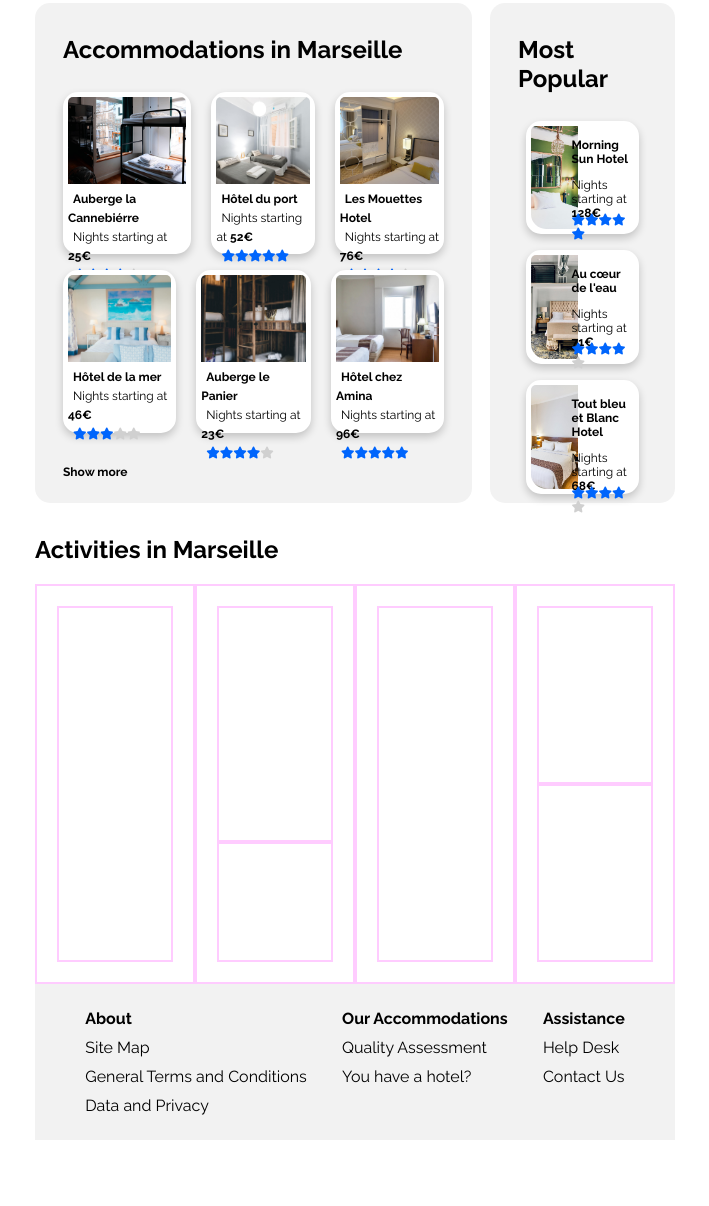
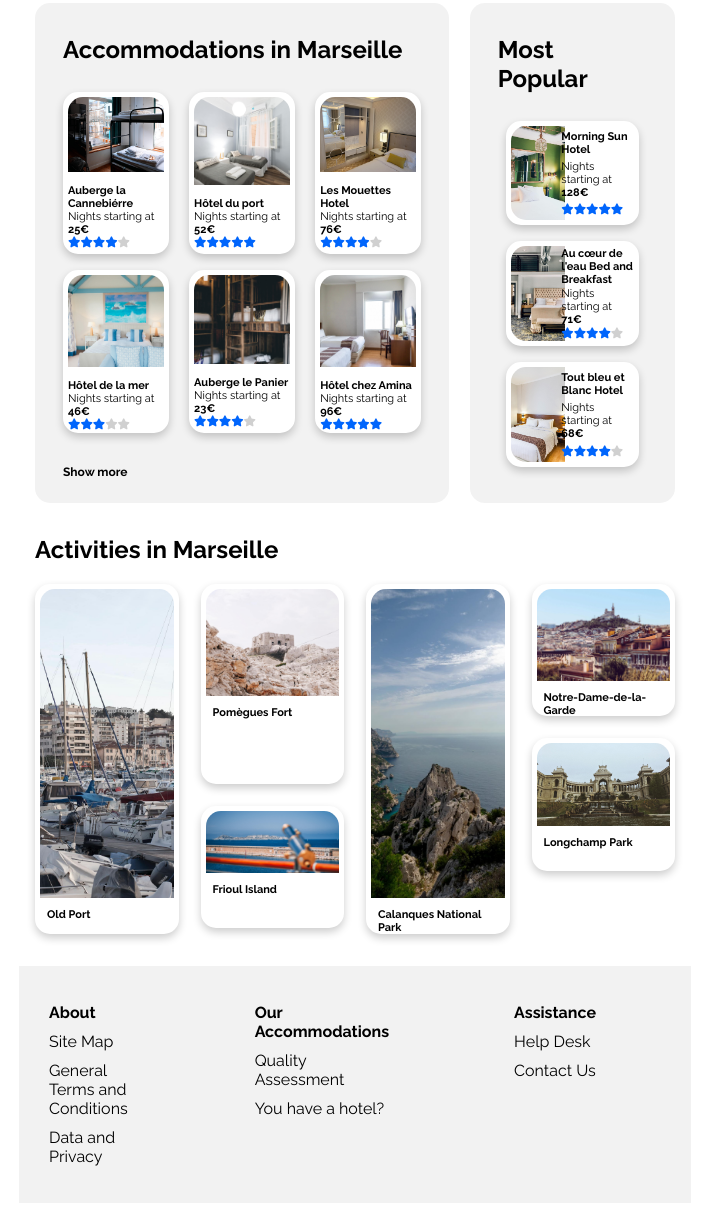
Before and after one commit to st80kafe/ocP2, a website built with Parcel: page index.html in a window 1280 px wide. Shown: the part 352-1558 px from the top of the page, without its empty margins (285-994 px from the left). Before the commit the page ends 1500 px from the top, so only its background shows below. Built offline with nearby package versions, Linux system fonts and the light colour scheme; files whose address does not match are found by name.

Commit message:
validated draft of mockup embedded in html/css

```diff
--- a/css/style.css
+++ b/css/style.css
@@ -68,7 +68,6 @@ nav input {
 }
 .filters {
   display: flex;
-  justify-content: left;
   justify-content: space-between;
   width: 75%;
   height: 33px;
@@ -117,14 +116,13 @@ nav input {
 
 .footer {
   background-color: #f2f2f2;
-  padding: 20px;
+  width: 105%;
+  margin: 5% 0 5% -2.5%;
+  padding: 5% 0 5% 0;
 }
 .footWrapper {
   display: flex;
-  justify-content: space-evenly;
-}
-.footCol {
-  padding: 5px;
+  justify-content: flex-start;
 }
 .footTi {
   font-weight: 600;
@@ -132,6 +130,10 @@ nav input {
 .footCol a {
   text-decoration: none;
   color: #000;
+}
+.footCol {
+  margin: 0 90px 0 25px;
+  padding: 5px;
 }
 .accomTi,
 .popularTi,
@@ -169,8 +171,10 @@ nav input {
 }
 .accomWrapper .accommodations {
   display: flex;
+  justify-content:center;
   flex-direction: column;
-  flex-grow: 2;
+  flex-grow: 3;
+  width: 60%;
 }
 .accomRow1,
 .accomRow2 {
@@ -181,30 +185,7 @@ nav input {
   padding: 8px;
   margin: 0 -18px;
 }
-.accomRow1 div:nth-child(1) {
-  flex-grow: 1;
-  /* border: 3px solid #fff; */
-}
-.accomRow1 div:nth-child(2) {
-  flex-grow: 1;
-  /* border: 3px solid #fff; */
-}
-.accomRow1 div:nth-child(3) {
-  flex-grow: 1;
-  /* border: 3px solid #fff; */
-}
-.accomRow2 div:nth-child(1) {
-  flex-grow: 1;
-  /* border: 3px solid #fff; */
-}
-.accomRow2 div:nth-child(2) {
-  flex-grow: 1;
-  /* border: 3px solid #fff; */
-}
-.accomRow2 div:nth-child(3) {
-  flex-grow: 1;
-  /* border: 3px solid #fff; */
-}
+
 .accomWrapper .popular {
   display: flex;
   flex-direction: column;
@@ -214,57 +195,88 @@ nav input {
 .activWrapper {
   display: flex;
   flex-direction: row;
-  height: 400px;
-}
-.activWrapper .activCol1 {
-  display: flex;
-  flex-direction: column;
-  flex-grow: 1;
-}
-.activWrapper .activCol2 {
-  display: flex;
-  flex-direction: column;
-  flex-grow: 1;
-}
-.activWrapper .activCol3 {
-  display: flex;
-  flex-direction: column;
-  flex-grow: 1;
-}
-.activWrapper .activCol4 {
-  display: flex;
-  flex-direction: column;
-  flex-grow: 1;
+  justify-content: space-between;
+  height: 350px;
+  width: 100%;
 }
 .activCol1,
 .activCol2,
 .activCol3,
 .activCol4 {
-  padding: 20px;
-  border: 2px solid #fcf;
+  display: flex;
+  flex-direction: column;
+  flex-grow: 1;
+  width: 25%;
 }
+
 .activCol1 div {
   flex-grow: 1;
-  border: 2px solid #fcf;
-}
-.activCol2 div:first-child {
-  flex-grow: 2;
-  border: 2px solid #fcf;
-}
-.activCol2 div:last-child {
-  flex-grow: 1;
-  border: 2px solid #fcf;
 }
 .activCol3 div {
   flex-grow: 1;
-  border: 2px solid #fcf;
 }
-.activCol4 div {
+
+.activCol1 img {
+  height: 91%;
+}
+.activCol3 img {
+  height: 91%;
+}
+.activCol2 img {
+  height: 55%;
+}
+.activCol4 img {
+  height: 70%;
+}
+
+/* column padding */
+.activCol1 {
+  padding: 0 22px 0 0;
+}
+.activCol2 {
+  padding: 0 22px 0 0;
+}
+.activCol3 {
+  padding: 0 22px 0 0;
+}
+ /*
+/* column2 of activWrapper */
+.activCol2 {
+  height: 80%;
+}
+.stretch-activCol2  img {
+  height: 48%;
+}
+.activCol2 .card-activ:nth-child(1) {
+  flex-grow: 2;
+  height: 68%;
+  margin: 0 0 22px 0;
+}
+.activCol2 .card-activ:nth-child(2) {
   flex-grow: 1;
-  border: 2px solid #fcf;
+  height: 42%;
 }
+/* column4 of activWrapper */
+.activCol4{
+  height: 72%;
+}
+.activCol4 .card-activ {
+  height: 61%;
+  flex-grow: 1;
+}
+.stretch-activCol4 {
+  margin: 0 0 22px 0;
+}
+ .stretch-activCol4 img{
+  height: 75%;
+}
+.shrink-activCol4 img{
+  height: 67%;
+}
+
 /* card styles */
 .card {
+  font-size: 11px;
   box-shadow: 0 4px 8px 0 #00000033;
   transition: 0.3s;
   border: 5px solid #fff;
@@ -273,84 +285,89 @@ nav input {
   background-color: #fff;
 }
 
-.card div {
-  border-radius: 0 0 15px 15px;
-  object-fit: cover;
-  width: 100%;
-  padding: 0 0 0 0;
-}
-
-.card span {
-  /* flex-wrap: wrap; */
-  font-size: 12px;
+.card h3 {
+  font-size: 11px;
+  margin: 0 0 0 0;
 }
 
 .card:hover {
   box-shadow: 0 8px 16px 0 #00000033;
 }
 
-.card img {
-  border-radius: 5px 5px 0 0;
-  object-fit: cover;
-  width: 100%;
+.card-accom {
+  font-size: 11px;
+  flex-direction: column;
+  flex-grow: 1;
+  padding: 0 0 0 0;
+  margin: 0 10px 0 10px;
+  width: 33%;
 }
 
+
+/* hotel stars */
 .card .ic-blue {
   color: #0065fc;
 }
-
 .card .ic-fade {
   color: #d0d0d0;
 }
 
-.card-accom {
-  flex-direction: column;
-  margin: 0 10px 0 10px;
+
+/* 'Accomodations' images */
+.card img {
+  border-radius: 15px 15px 0 0;
+  object-fit: cover;
+  width: 100%;
+}
+.card-accom div:nth-child(1) {
+  height: 60%;
+}
+.card-accom img {
+  height: 100%;
 }
 
-.card-accom div {
-  height: 13%;
+
+/* cards in 'Most Popular' block */
+.card  div {
+  border-radius: 0 0 15px 15px;
+  object-fit: cover;
+  width: 100%;
+  padding: 0 0 0 0;
+  font-size: 11px;
 }
-
-.card-accom span {
-  padding-left: 5px;
-}
-
-.card-accom img {
-  height: 57%;
-}
-
 .popular{
   width: 25%;
+  flex-grow: 1;
 }
-
 .popular .card {
   margin: 8px;
 }
-
+.card-popular {
+  flex-direction: row;
+  height: 22%;
+  font-size: 11px;
+}
 .card-popular img {
-  /* overrides card-accom values with object-fit property */
+  /* overrides card's object-fit property */
   height: 100%;
   width: 75%;
   border-top-right-radius: 0px;
   border-bottom-left-radius: 15px;
 }
-
-.card-popular  div {
-  height: 75%;
+.card-popular .inner-row {
+  margin-right: -22px;
+}
+.card-popular .inner-col {
+  display: flex;
+  flex-direction: column;
+  justify-content: space-evenly;
 }
 
-.card-popular {
-  height: 22%;
-  font-size: 12px;
-  margin: 0 10px 0 10px;
+/* cards in 'Activities' block */
+.card-activ {
+  flex-direction: column;
 }
 
-.card-popular .inner-row {
-  margin-right: -22px;
-  height: 100%;
+.card-activ h3 {
+  margin: 7px 0 0 7px;
 }
-
-.card-popular .inner-col {
-  height: 45%;
-}
--- a/index.html
+++ b/index.html
@@ -55,37 +55,61 @@
       <div class="accomTi"><h2 id="topContent">Accommodations in Marseille</h2></div>
       <div class="accomRow1">
         <div class="card card-accom">
-          <div><img src="img/acc/marcus-loke-WQJvWU_HZFo-unsplash.jpg"><span><strong>Auberge la
-                Cannebiérre</strong></span><br><span>Nights starting at <strong>25€</strong></span><br><span><i
-                class="fas fa-star ic-blue"></i><i class="fas fa-star ic-blue"></i><i class="fas fa-star ic-blue"></i><i
-                class="fas fa-star ic-blue"></i><i class="fas fa-star ic-fade"></i></span></div>
+          <div><img src="img/acc/marcus-loke-WQJvWU_HZFo-unsplash.jpg" alt="Marseille accommodation"></div>
+          <div>
+            <h3>Auberge la
+              Cannebiérre</h3>
+          </div>
+          <div>Nights starting at <strong>25€</strong></div>
+          <div><i class="fas fa-star ic-blue"></i><i class="fas fa-star ic-blue"></i><i class="fas fa-star ic-blue"></i><i
+              class="fas fa-star ic-blue"></i><i class="fas fa-star ic-fade"></i></div>
         </div>
         <div class="card card-accom">
-          <div><img src="img\acc\fred-kleber-gTbaxaVLvsg-unsplash.jpg"><span><strong>Hôtel du port</strong></span><br><span>Nights starting at <strong>52€</strong></span><br><span><i
-                class="fas fa-star ic-blue"></i><i class="fas fa-star ic-blue"></i><i class="fas fa-star ic-blue"></i><i
-                class="fas fa-star ic-blue"></i><i class="fas fa-star ic-blue"></i></span></div>
+          <div><img src="img/acc/fred-kleber-gTbaxaVLvsg-unsplash.jpg" alt="Marseille accommodation"></div>
+          <div>
+            <h3>Hôtel du port</h3>
+          </div>
+          <div>Nights starting at <strong>52€</strong></div>
+          <div><i class="fas fa-star ic-blue"></i><i class="fas fa-star ic-blue"></i><i class="fas fa-star ic-blue"></i><i
+              class="fas fa-star ic-blue"></i><i class="fas fa-star ic-blue"></i></div>
         </div>
         <div class="card card-accom">
-          <div><img src="img\acc\reisetopia-B8WIgxA_PFU-unsplash.jpg"><span><strong>Les Mouettes Hotel</strong></span><br><span>Nights starting at <strong>76€</strong></span><br><span><i
-                class="fas fa-star ic-blue"></i><i class="fas fa-star ic-blue"></i><i class="fas fa-star ic-blue"></i><i
-                class="fas fa-star ic-blue"></i><i class="fas fa-star ic-fade"></i></span></div>
+          <div><img src="img/acc/reisetopia-B8WIgxA_PFU-unsplash.jpg" alt="Marseille accommodation"></div>
+          <div>
+            <h3>Les Mouettes Hotel</h3>
+          </div>
+          <div>Nights starting at <strong>76€</strong></div>
+          <div><i class="fas fa-star ic-blue"></i><i class="fas fa-star ic-blue"></i><i class="fas fa-star ic-blue"></i><i
+              class="fas fa-star ic-blue"></i><i class="fas fa-star ic-fade"></i></div>
         </div>
       </div>
       <div class="accomRow2">
         <div class="card card-accom">
-          <div><img src="img\acc\annie-spratt-Eg1qcIitAuA-unsplash.jpg"><span><strong>Hôtel de la mer</strong></span><br><span>Nights starting at <strong>46€</strong></span><br><span><i
-                class="fas fa-star ic-blue"></i><i class="fas fa-star ic-blue"></i><i class="fas fa-star ic-blue"></i><i
-                class="fas fa-star ic-fade"></i><i class="fas fa-star ic-fade"></i></span></div>
+          <div><img src="img/acc/annie-spratt-Eg1qcIitAuA-unsplash.jpg" alt="Marseille accommodation"></div>
+          <div>
+            <h3>Hôtel de la mer</h3>
+          </div>
+          <div>Nights starting at <strong>46€</strong></div>
+          <div><i class="fas fa-star ic-blue"></i><i class="fas fa-star ic-blue"></i><i class="fas fa-star ic-blue"></i><i
+              class="fas fa-star ic-fade"></i><i class="fas fa-star ic-fade"></i></div>
         </div>
         <div class="card card-accom">
-          <div><img src="img\acc\nicate-lee-kT-ZyaiwBe0-unsplash.jpg"><span><strong>Auberge le Panier</strong></span><br><span>Nights starting at <strong>23€</strong></span><br><span><i
-                class="fas fa-star ic-blue"></i><i class="fas fa-star ic-blue"></i><i class="fas fa-star ic-blue"></i><i
-                class="fas fa-star ic-blue"></i><i class="fas fa-star ic-fade"></i></span></div>
+          <div><img src="img/acc/nicate-lee-kT-ZyaiwBe0-unsplash.jpg" alt="Marseille accommodation"></div>
+          <div>
+            <h3>Auberge le Panier</h3>
+          </div>
+          <div>Nights starting at <strong>23€</strong></div>
+          <div><i class="fas fa-star ic-blue"></i><i class="fas fa-star ic-blue"></i><i class="fas fa-star ic-blue"></i><i
+              class="fas fa-star ic-blue"></i><i class="fas fa-star ic-fade"></i></div>
         </div>
         <div class="card card-accom">
-          <div><img src="img\acc\febrian-zakaria-M6S1WvfW68A-unsplash.jpg"><span><strong>Hôtel chez Amina</strong></span><br><span>Nights starting at <strong>96€</strong></span><br><span><i
-                class="fas fa-star ic-blue"></i><i class="fas fa-star ic-blue"></i><i class="fas fa-star ic-blue"></i><i
-                class="fas fa-star ic-blue"></i><i class="fas fa-star ic-blue"></i></span></div>
+          <div><img src="img/acc/febrian-zakaria-M6S1WvfW68A-unsplash.jpg" alt="Marseille accommodation"></div>
+          <div>
+            <h3>Hôtel chez Amina</h3>
+          </div>
+          <div>Nights starting at <strong>96€</strong></div>
+          <div><i class="fas fa-star ic-blue"></i><i class="fas fa-star ic-blue"></i><i class="fas fa-star ic-blue"></i><i
+              class="fas fa-star ic-blue"></i><i class="fas fa-star ic-blue"></i></div>
         </div>
       </div>
       <div><h3><a href="#">Show more</a></h3></div>
@@ -96,7 +120,7 @@
           <h2>Most Popular</h2>
         </div>
         <div class="card card-popular">
-          <div class="inner-row"><img src="img\acc\emile-guillemot-Bj_rcSC5XfE-unsplash.jpg"></div>
+          <div class="inner-row"><img src="img/acc/emile-guillemot-Bj_rcSC5XfE-unsplash.jpg" alt="Marseille activity"></div>
           <div class="inner-col">
             <h3>Morning Sun Hotel</h3>
             <div>Nights starting at <strong>128€</strong></div>
@@ -105,16 +129,16 @@
           </div>
         </div>
         <div class="card card-popular">
-          <div class="inner-row"><img src="img\acc\aw-creative-VGs8z60yT2c-unsplash.jpg"></div>
+          <div class="inner-row"><img src="img/acc/aw-creative-VGs8z60yT2c-unsplash.jpg" alt="Marseille activity"></div>
           <div class="inner-col">
-            <h3>Au cœur de l'eau</h3>
+            <h3>Au cœur de l'eau Bed and Breakfast</h3>
             <div>Nights starting at <strong>71€</strong></div>
             <div><i class="fas fa-star ic-blue"></i><i class="fas fa-star ic-blue"></i><i class="fas fa-star ic-blue"></i><i
                 class="fas fa-star ic-blue"></i><i class="fas fa-star ic-fade"></i></div>
           </div>
         </div>
         <div class="card card-popular">
-          <div class="inner-row"><img src="img\acc\febrian-zakaria-sjvU0THccQA-unsplash.jpg"></div>
+          <div class="inner-row"><img src="img/acc/febrian-zakaria-sjvU0THccQA-unsplash.jpg" alt="Marseille activity"></div>
           <div class="inner-col">
             <h3>Tout bleu et Blanc Hotel</h3>
             <div>Nights starting at <strong>68€</strong></div>
@@ -127,18 +151,30 @@
    <div class="activTi"><h2 id="middleContent">Activities in Marseille</h2></div>
     <div class="activWrapper">
        <div class="activCol1">
-        <div></div>
+        <div class="card card-activ">
+          <div><img src="img/acc/reno-laithienne-QUgJhdY5Fyk-unsplash.jpg" alt="Marseille activity"><div><h3>Old Port</h3></div></div>
+        </div>
        </div>
        <div class="activCol2">
-        <div></div>
-        <div></div>
+        <div class="card card-activ stretch-activCol2">
+          <div><img src="img/acc/paul-hermann-QFTrLdQIRhI-unsplash.jpg" alt="Marseille activity"><div><h3>Pomègues Fort</h3></div></div>
+        </div>
+        <div class="card card-activ">
+          <div><img src="img/acc/kevin-hikari-rV_Qd1l-VXg-unsplash.jpg" alt="Marseille activity"><div><h3>Frioul Island</h3></div></div>
+        </div>
        </div>
        <div class="activCol3">
-        <div></div>
+        <div class="card card-activ">
+          <div><img src="img/acc/kilyan-sockalingum-NR8-cBCN3aI-unsplash.jpg" alt="Marseille activity"><div><h3>Calanques National Park</h3></div></div>
+        </div>
        </div>
        <div class="activCol4">
-        <div></div>
-        <div></div>
+        <div class="card card-activ stretch-activCol4">
+          <div><img src="img/acc/florian-wehde-xW9e8gdotxI-unsplash.jpg" alt="Marseille activity"><div><h3>Notre-Dame-de-la-Garde</h3></div></div>
+        </div>
+        <div class="card card-activ shrink-activCol4">
+          <div><img src="img/acc/lena-paulin-wH2-EJoDcV0-unsplash.jpg" alt="Marseille activity"><div><h3>Longchamp Park</h3></div></div>
+        </div>
        </div>
     </div>
   </main>
```
